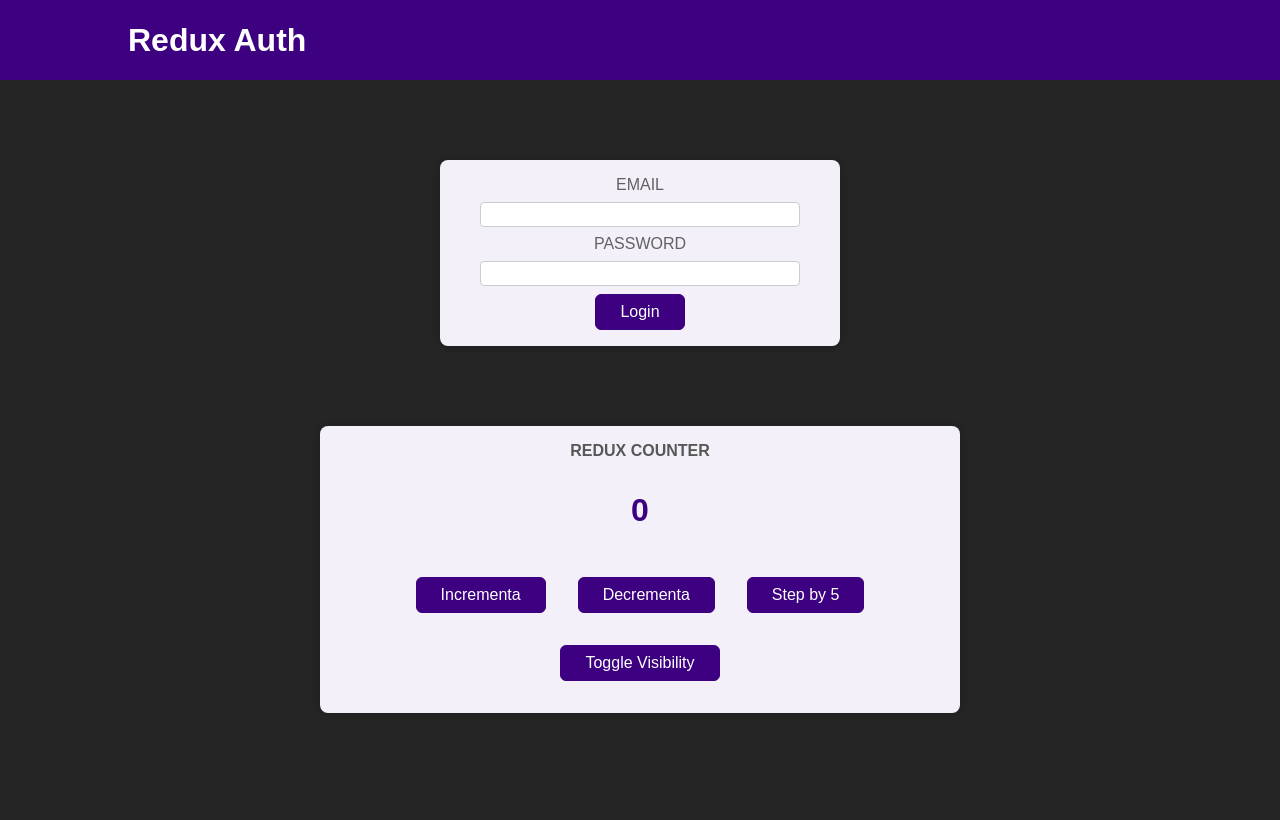
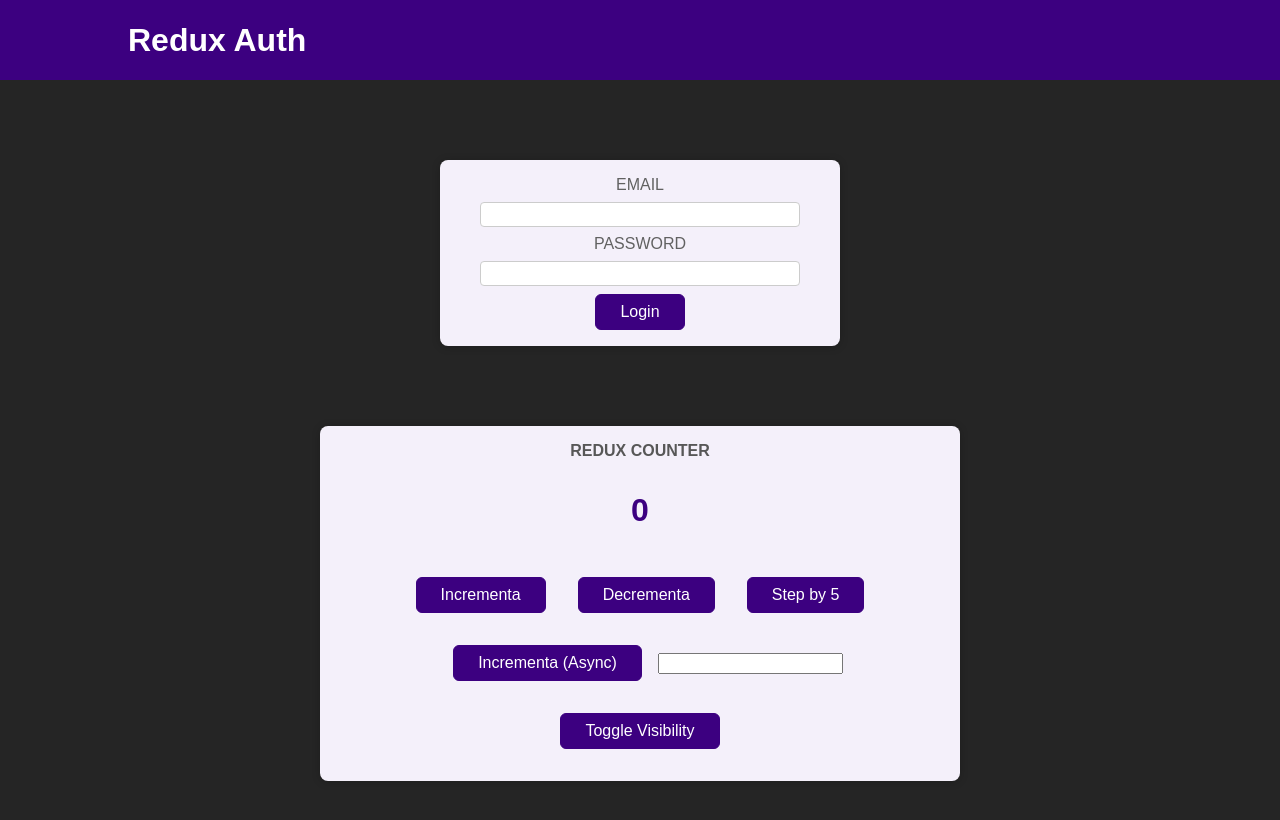
Before and after one commit to m0rph3u5-zip/reactjs-studio, a React (Create React App) app: page / in a window 1280 px wide. Shown: the top 820 px of the page. Built offline with nearby package versions, Linux system fonts and the light colour scheme.

Commit message:
add async call

```diff
--- a/src/components/Counter.js
+++ b/src/components/Counter.js
@@ -1,8 +1,10 @@
+import { useRef } from 'react';
 import classes from './Counter.module.css';
 import { useSelector, useDispatch } from 'react-redux';
-import { counterActions } from '../store/counter';
+import { counterActions, incrementAsync } from '../store/counter';
 
 const Counter = () => {
+  const inputRef = useRef(0);
   const counter = useSelector((state) => state.counter.counter);
   const show = useSelector((state) => state.counter.show);
   const dispatch = useDispatch();
@@ -23,6 +25,10 @@ const Counter = () => {
     dispatch(counterActions.toggle());
   };
 
+  const testAsyncHandler = () => {
+    dispatch(incrementAsync(+inputRef.current.value));
+  };
+
   return (
     <main className={classes.counter}>
       <h1>Redux Counter</h1>
@@ -31,6 +37,8 @@ const Counter = () => {
         <button onClick={addHandler}>Incrementa</button>
         <button onClick={removeHandler}>Decrementa</button>
         <button onClick={increaseHandler}>Step by 5</button>
+        <button onClick={testAsyncHandler}>Incrementa (Async)</button>
+        <input type='number' name='step' ref={inputRef} />
       </div>
       <button onClick={showCounterHandler}>Toggle Visibility</button>
     </main>
--- a/src/store/counter.js
+++ b/src/store/counter.js
@@ -16,7 +16,7 @@ const counterSlice = createSlice({
       state.counter--;
     },
     byAmount: (state, action) => {
-      state.counter = state.counter + action.payload;
+      state.counter += action.payload;
     },
     toggle: (state) => {
       state.show = !state.show;
@@ -24,5 +24,11 @@ const counterSlice = createSlice({
   },
 });
 
+export const incrementAsync = (amount) => (dispatch) => {
+  setTimeout(() => {
+    dispatch(counterSlice.actions.byAmount(amount));
+  }, 1000);
+};
+
 export const counterActions = counterSlice.actions;
 export default counterSlice.reducer;
```
